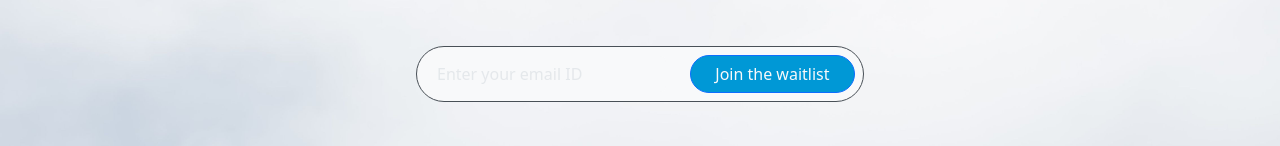
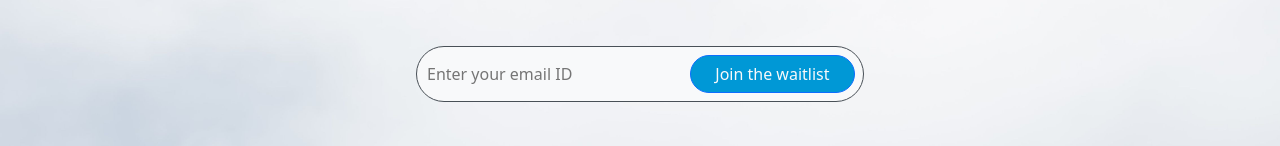
Before and after one commit to JatinM95/Travelout-Website, a React (Vite) app: page / in a window 1280 px wide. Shown: the part 336-482 px from the top of the page. Built offline with nearby package versions, Linux system fonts and the light colour scheme.

Commit message:
email_input_field_layout_changed

```diff
--- a/src/components/EmailWaitlist/EmailWaitlist.jsx
+++ b/src/components/EmailWaitlist/EmailWaitlist.jsx
@@ -36,9 +36,9 @@ function EmailWaitlist(props) {
     <Form onSubmit={handleSubmit(onSubmit)}>
       <Row>
           <Col xs="7" lg="7" className='pr-2 my-auto' controlId="validationCustom01">
-            <Form.Control {...register("email")} className='bg-light slide-input' type='email' placeholder='Enter your email ID' id="mailid" value={email} onChange={(e)=>setEmail(e.target.value)} />
+            <input {...register("email")} className='bg-light slide-input text-dark' size="30" type='email' placeholder='Enter your email ID' id="mailid" value={email} onChange={(e)=>setEmail(e.target.value)} />
           </Col>
-          <Col xs="5" lg="5" className='pl-2' controlId="validationCustom02">
+          <Col xs="5" lg="5" controlId="validationCustom02">
             <Button type='submit' className='w-100 text-light first-slide-button'>{isSubmitting ? "Joining" : "Join the waitlist"}</Button>
           </Col>
           {/* {successMessage && <p>{successMessage}</p>} */}
```
